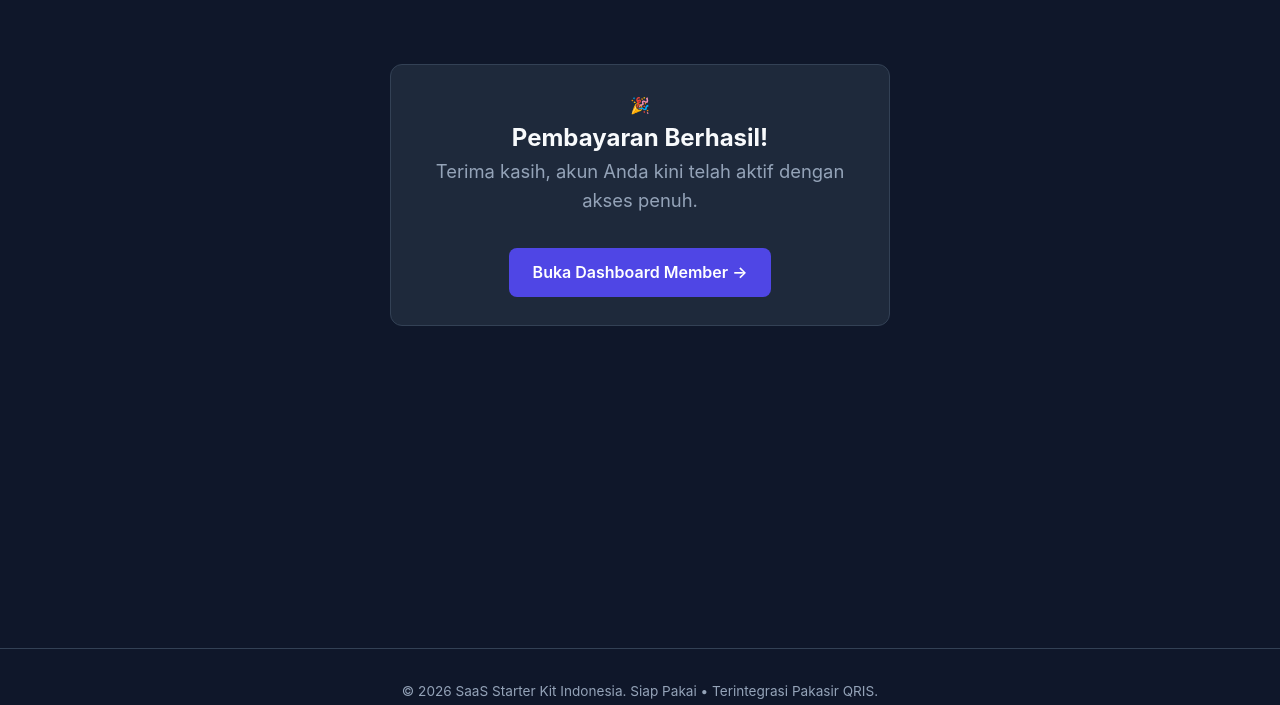
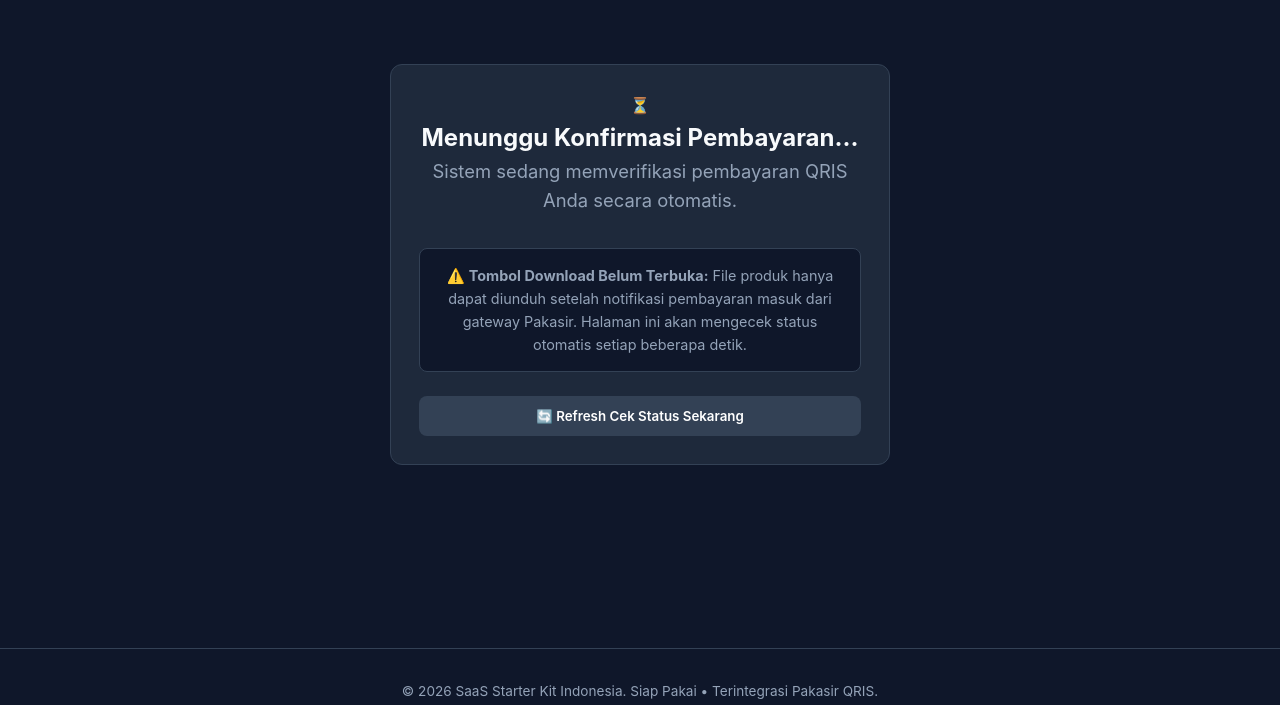
Before and after one commit to usnada/saas-starter-qris, a Flask app: page /payment/success in a window 1280 px wide. Shown: the part 65-770 px from the top of the page. Run offline with Flask 3, Linux system fonts and the light colour scheme.

Commit message:
feat(security): enforce server-side payment verification before enabling file downloads

```diff
--- a/app.py
+++ b/app.py
@@ -127,6 +127,29 @@ def payment_success():
     order = get_order(order_id) if order_id else None
     return render_template("success.html", order=order)
 
+@app.route("/download/<order_id>")
+def download_file(order_id):
+    """
+    Endpoint proteksi unduhan:
+    Hanya mengizinkan unduhan jika order_id benar-benar berstatus 'completed' (sudah lunas).
+    """
+    order = get_order(order_id)
+    if not order:
+        flash("Pesanan tidak ditemukan.", "danger")
+        return redirect(url_for("index"))
+
+    if order["status"] != "completed":
+        flash("⛔ Pembayaran belum terkonfirmasi lunas. Silakan selesaikan pembayaran terlebih dahulu.", "warning")
+        return redirect(url_for("payment_success", order_id=order_id))
+
+    # Kirim file zip produk
+    from flask import send_from_directory
+    projects_dir = os.path.dirname(os.path.dirname(os.path.abspath(__file__)))
+    filename = "saas-starter-qris-v1.0.0.zip"
+    if not os.path.exists(os.path.join(projects_dir, filename)):
+        projects_dir = os.path.dirname(os.path.abspath(__file__))
+    return send_from_directory(projects_dir, filename, as_attachment=True)
+
 @app.route("/api/order-status/<order_id>")
 def order_status(order_id):
     order = get_order(order_id)
--- a/templates/success.html
+++ b/templates/success.html
@@ -1,13 +1,53 @@
 {% extends "base.html" %}
 
-{% block title %}Pembayaran Berhasil!{% endblock %}
+{% block title %}Status Pembayaran{% endblock %}
 
 {% block content %}
 <div class="checkout-container">
+    {% if order and order.status == 'completed' %}
+    <!-- Kondisi 1: PEMBAYARAN SUDAH LUNAS (Valid Webhook Verified) -->
     <div class="card success-card text-center">
         <div class="success-icon">🎉</div>
-        <h2>Pembayaran Berhasil!</h2>
-        <p class="subtitle">Terima kasih, akun Anda kini telah aktif dengan akses penuh.</p>
+        <h2>Pembayaran Berhasil Diverifikasi!</h2>
+        <p class="subtitle">Terima kasih! Tagihan Anda telah lunas dan file produk digital Anda siap diunduh.</p>
+
+        <div class="order-summary text-left">
+            <div class="summary-item">
+                <span>Order ID:</span>
+                <code>{{ order.order_id }}</code>
+            </div>
+            <div class="summary-item">
+                <span>Paket:</span>
+                <strong>{{ order.plan_name }}</strong>
+            </div>
+            <div class="summary-item">
+                <span>Metode Pembayaran:</span>
+                <strong>{{ (order.payment_method or 'QRIS')|upper }}</strong>
+            </div>
+            <div class="summary-item total">
+                <span>Total Bayar:</span>
+                <strong class="highlight-price">Rp {{ "{:,}".format(order.amount).replace(',', '.') }} (LUNAS)</strong>
+            </div>
+        </div>
+
+        <div class="mt-4 download-box">
+            <p style="margin-bottom: 12px; color: #94a3b8; font-size: 0.95rem;">Klik tombol di bawah untuk mengunduh Full Source Code:</p>
+            <a href="{{ url_for('download_file', order_id=order.order_id) }}" class="btn btn-primary btn-lg full-width">
+                📥 Unduh File Source Code (ZIP)
+            </a>
+        </div>
+
+        <div class="mt-4">
+            <a href="{{ url_for('dashboard') }}" class="btn btn-secondary full-width">Buka Dashboard Member &rarr;</a>
+        </div>
+    </div>
+
+    {% else %}
+    <!-- Kondisi 2: PEMBAYARAN BELUM LUNAS / MENUNGGU QRIS -->
+    <div class="card pending-card text-center">
+        <div class="pending-icon">⏳</div>
+        <h2>Menunggu Konfirmasi Pembayaran...</h2>
+        <p class="subtitle">Sistem sedang memverifikasi pembayaran QRIS Anda secara otomatis.</p>
 
         {% if order %}
         <div class="order-summary text-left">
@@ -20,15 +60,44 @@
                 <strong>{{ order.plan_name }}</strong>
             </div>
             <div class="summary-item">
-                <span>Status:</span>
-                <span class="badge badge-success">Lunas / Completed</span>
+                <span>Status Tagihan:</span>
+                <span class="badge" style="background: rgba(245, 158, 11, 0.2); color: #fbbf24; border: 1px solid rgba(245, 158, 11, 0.4);">
+                    Menunggu Pembayaran (Pending)
+                </span>
+            </div>
+            <div class="summary-item total">
+                <span>Total Tagihan:</span>
+                <strong class="highlight-price">Rp {{ "{:,}".format(order.amount).replace(',', '.') }}</strong>
             </div>
         </div>
         {% endif %}
 
+        <div class="mt-4" style="background: #0f172a; padding: 15px; border-radius: 8px; border: 1px solid #334155;">
+            <p style="font-size: 0.9rem; color: #94a3b8;">
+                ⚠️ <b>Tombol Download Belum Terbuka:</b> File produk hanya dapat diunduh setelah notifikasi pembayaran masuk dari gateway Pakasir. Halaman ini akan mengecek status otomatis setiap beberapa detik.
+            </p>
+        </div>
+
         <div class="mt-4">
-            <a href="{{ url_for('dashboard') }}" class="btn btn-primary">Buka Dashboard Member &rarr;</a>
+            <button onclick="location.reload()" class="btn btn-secondary full-width">🔄 Refresh Cek Status Sekarang</button>
         </div>
     </div>
+
+    {% if order %}
+    <script>
+        // Auto-refresh cek pembayaran tiap 4 detik sampai status 'completed'
+        setInterval(function() {
+            fetch("{{ url_for('order_status', order_id=order.order_id) }}")
+                .then(res => res.json())
+                .then(data => {
+                    if (data.status === "completed") {
+                        window.location.reload();
+                    }
+                })
+                .catch(err => console.log(err));
+        }, 4000);
+    </script>
+    {% endif %}
+    {% endif %}
 </div>
 {% endblock %}
```
